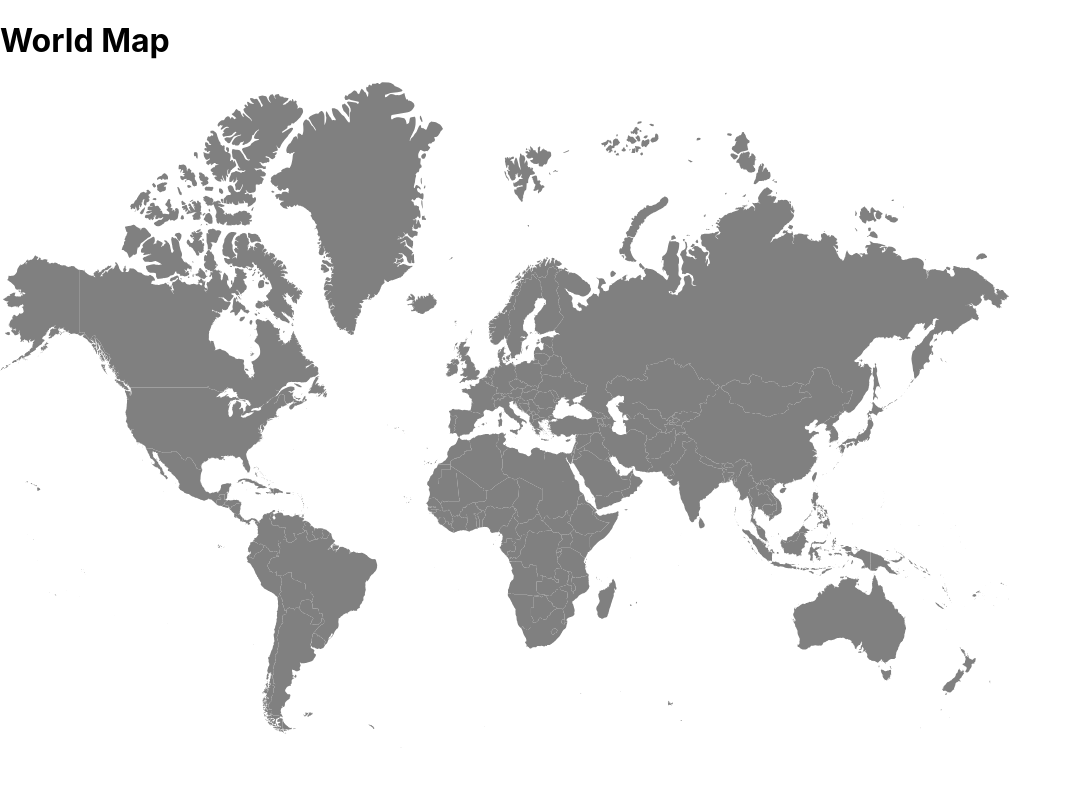
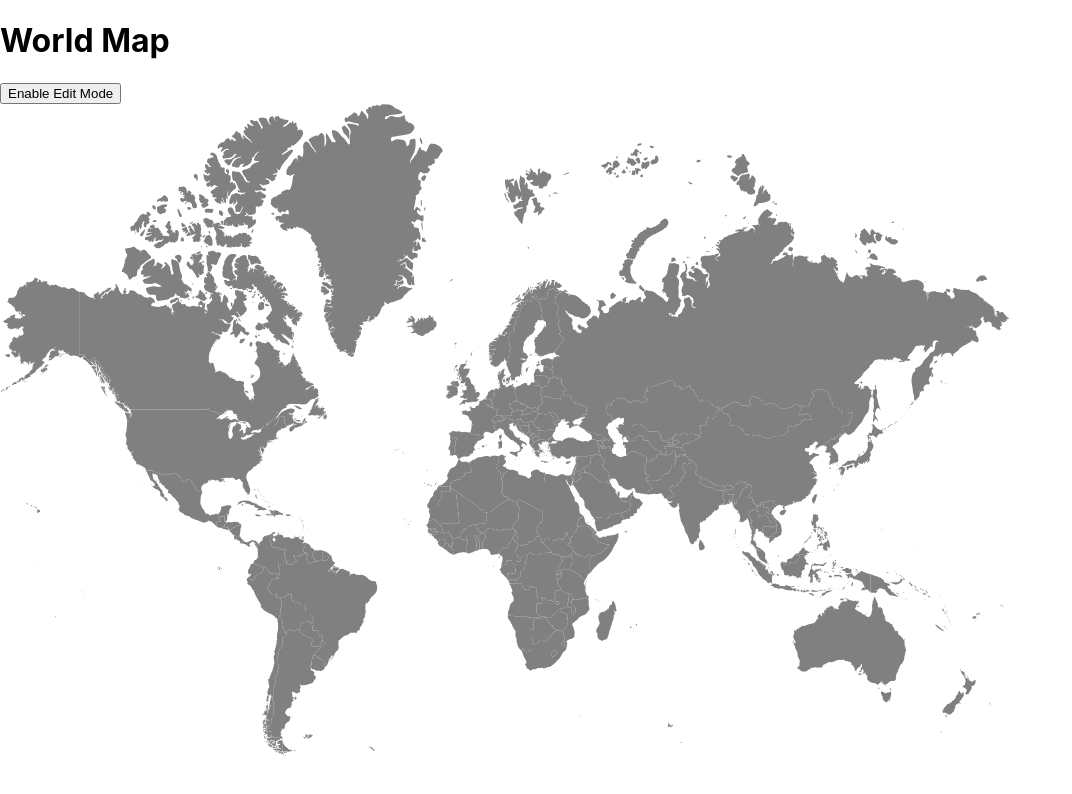
Before and after one commit to andblake22/Travel-Tracker, a React (Create React App) app: page / in a window 1280 px wide. Shown: the top 794 px of the page, without its empty margins (0-1072 px from the left). Built offline with nearby package versions, Linux system fonts and the light colour scheme.

Commit message:
implement edit mode (#1)
now you can only change visitedLocations if edit mode is enabled

```diff
--- a/src/webpages/USMap.tsx
+++ b/src/webpages/USMap.tsx
@@ -1,14 +1,20 @@
-import React, { useEffect, useRef } from 'react';
+import React, { useEffect, useRef, useState } from 'react';
 import { useDispatch, useSelector } from 'react-redux';
 import { addState, removeState } from '../redux/visitedSlice'; // Redux actions for states
-import { ReactComponent as USMapSVG } from '../assets/usa.svg'; // Import the US map SVG as a React component
+import { ReactComponent as USMapSVG } from '../assets/usa.svg'; // Import US map as React component
 
 const USMap: React.FC = () => {
   const visitedStates = useSelector((state: any) => state.visited.states); // Redux state for visited states
   const dispatch = useDispatch();
   const svgRef = useRef<SVGSVGElement>(null); // Reference to the SVG
+  const [editMode, setEditMode] = useState(false); // Edit mode state
 
-  // Function to toggle the visited state of a US state
+  // Toggle edit mode
+  const toggleEditMode = () => {
+    setEditMode(!editMode);
+  };
+
+  // Add or remove a state based on its visited state
   const toggleStateVisited = (stateId: string) => {
     if (visitedStates.includes(stateId)) {
       dispatch(removeState(stateId)); // Remove from visited states
@@ -22,19 +28,19 @@ const USMap: React.FC = () => {
     if (svgElement) {
       const paths = svgElement.querySelectorAll('path'); // Select all path elements
 
-      // Function to handle click
       const handleClick = (event: any) => {
-        const stateId = event.target.id;
-        toggleStateVisited(stateId);
+        if (editMode) { // Only allow clicks when edit mode is enabled
+          const stateId = event.target.id;
+          toggleStateVisited(stateId);
+        }
       };
 
-      // Update the fill color based on whether the state is visited or not
       paths.forEach((path) => {
         const stateId = path.id;
         if (visitedStates.includes(stateId)) {
-          path.setAttribute('fill', 'green'); // Visited color
+          path.setAttribute('fill', 'green'); // Mark as visited
         } else {
-          path.setAttribute('fill', 'gray'); // Not visited color
+          path.setAttribute('fill', 'gray'); // Mark as not visited
         }
 
         // Attach event listeners
@@ -48,13 +54,19 @@ const USMap: React.FC = () => {
         });
       };
     }
-  }, [visitedStates]); // Effect runs whenever visitedStates changes
+  }, [visitedStates, editMode]); // Effect runs when visitedStates or editMode changes
 
   return (
     <div>
       <h1>US Map</h1>
+
+      {/* Toggle edit mode */}
+      <button onClick={toggleEditMode}>
+        {editMode ? 'Disable Edit Mode' : 'Enable Edit Mode'}
+      </button>
+
+      {/* Render the SVG */}
       <div>
-        {/* Bind the SVG reference for direct manipulation */}
         <USMapSVG ref={svgRef} />
       </div>
     </div>
--- a/src/webpages/WorldMap.tsx
+++ b/src/webpages/WorldMap.tsx
@@ -1,4 +1,4 @@
-import React, { useEffect, useRef } from 'react';
+import React, { useEffect, useRef, useState } from 'react';
 import { useDispatch, useSelector } from 'react-redux';
 import { addCountry, removeCountry } from '../redux/visitedSlice'; // Redux actions
 import { ReactComponent as WorldMapSVG } from '../assets/world.svg'; // Import SVG as React component
@@ -7,7 +7,14 @@ const WorldMap: React.FC = () => {
   const visitedCountries = useSelector((state: any) => state.visited.countries); // Redux state for visited countries
   const dispatch = useDispatch();
   const svgRef = useRef<SVGSVGElement>(null); // Reference to the SVG
+  const [editMode, setEditMode] = useState(false); // Edit mode state
 
+  // Toggle edit mode
+  const toggleEditMode = () => {
+    setEditMode(!editMode);
+  };
+
+  // Add or remove a country based on its visited state
   const toggleCountryVisited = (countryId: string) => {
     if (visitedCountries.includes(countryId)) {
       dispatch(removeCountry(countryId)); // Remove from visited
@@ -21,19 +28,19 @@ const WorldMap: React.FC = () => {
     if (svgElement) {
       const paths = svgElement.querySelectorAll('path'); // Select all path elements
 
-      // Function to handle click
       const handleClick = (event: any) => {
-        const countryId = event.target.id;
-        toggleCountryVisited(countryId);
+        if (editMode) { // Only allow clicks when edit mode is enabled
+          const countryId = event.target.id;
+          toggleCountryVisited(countryId);
+        }
       };
 
-      // Update the fill color based on whether the country is visited or not
       paths.forEach((path) => {
         const countryId = path.id;
         if (visitedCountries.includes(countryId)) {
-          path.setAttribute('fill', 'green'); // Visited color
+          path.setAttribute('fill', 'green'); // Mark as visited
         } else {
-          path.setAttribute('fill', 'gray'); // Not visited color
+          path.setAttribute('fill', 'gray'); // Mark as not visited
         }
 
         // Attach event listeners
@@ -47,13 +54,19 @@ const WorldMap: React.FC = () => {
         });
       };
     }
-  }, [visitedCountries]); // Effect runs whenever visitedCountries changes
+  }, [visitedCountries, editMode]); // Effect runs when visitedCountries or editMode changes
 
   return (
     <div>
       <h1>World Map</h1>
+
+      {/* Toggle edit mode */}
+      <button onClick={toggleEditMode}>
+        {editMode ? 'Disable Edit Mode' : 'Enable Edit Mode'}
+      </button>
+
+      {/* Render the SVG */}
       <div>
-        {/* Bind the SVG reference for direct manipulation */}
         <WorldMapSVG ref={svgRef} />
       </div>
     </div>
```
